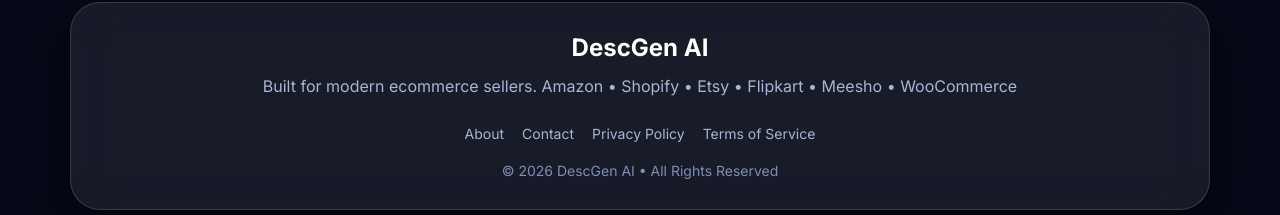
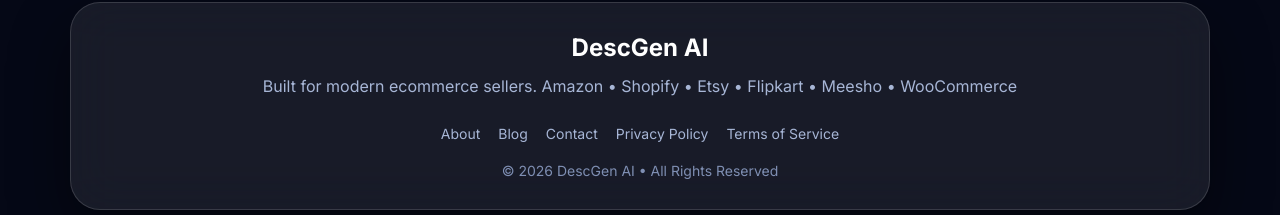
Before and after one commit to shreeshanth168/descgen, a website: page public/index.html in a window 1280 px wide. Shown: the part 2257-2472 px from the top of the page. Drawn offline with Linux system fonts and the light colour scheme.

Commit message:
Update index.html

```diff
--- a/public/index.html
+++ b/public/index.html
@@ -148,6 +148,7 @@
       <p style="color:var(--muted);margin-bottom:25px;line-height:1.8;">Built for modern ecommerce sellers. Amazon • Shopify • Etsy • Flipkart • Meesho • WooCommerce</p>
       <div style="display:flex;justify-content:center;gap:18px;flex-wrap:wrap;margin-bottom:20px;">
         <a href="/about.html" style="color:#A7B6D6;text-decoration:none;font-size:14px;">About</a>
+        <a href="/blog.html" style="color:#A7B6D6;text-decoration:none;font-size:14px;">Blog</a>
         <a href="/contact.html" style="color:#A7B6D6;text-decoration:none;font-size:14px;">Contact</a>
         <a href="/privacy.html" style="color:#A7B6D6;text-decoration:none;font-size:14px;">Privacy Policy</a>
         <a href="/terms.html" style="color:#A7B6D6;text-decoration:none;font-size:14px;">Terms of Service</a>
```
